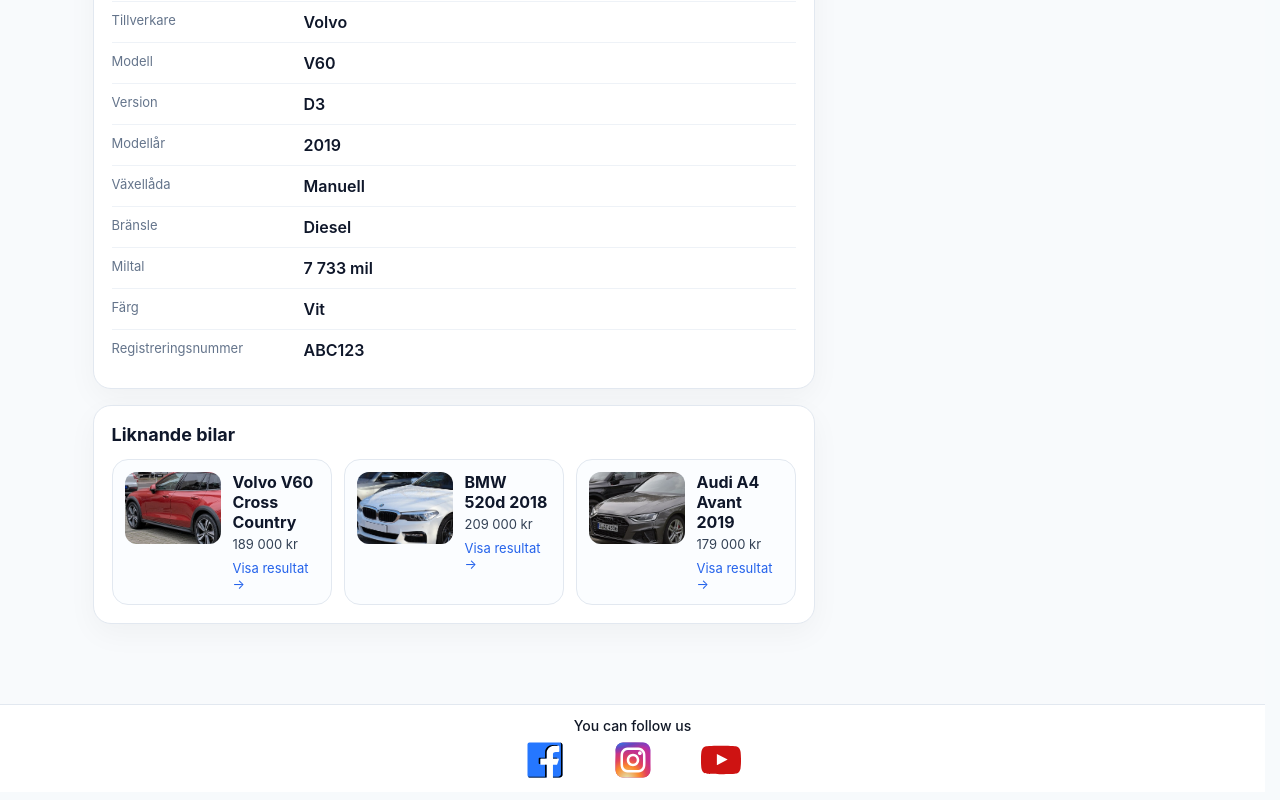
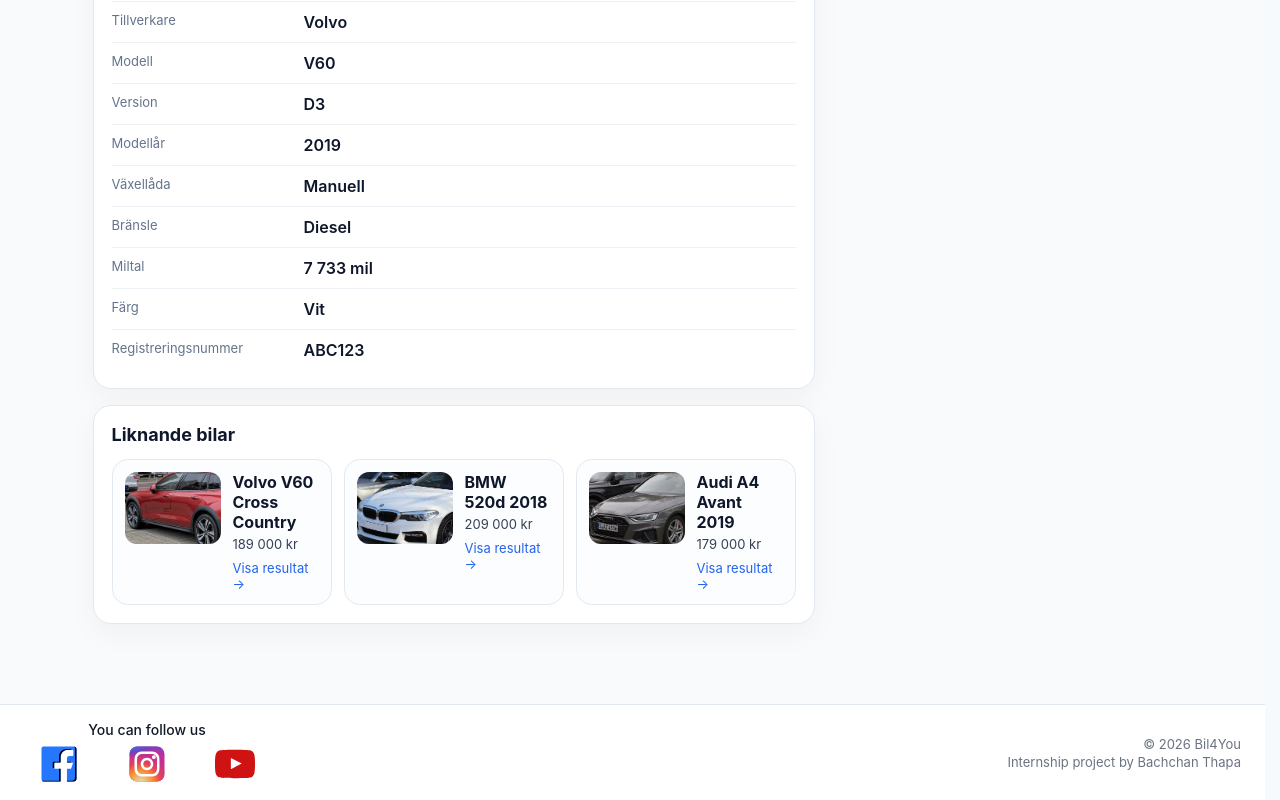
Before and after one commit to BachchanThapa/bil4you-nextjs, a Next.js app: page /car-detail in a window 1280 px wide. Shown: the part 1505-2305 px from the top of the page. Built offline with nearby package versions, Linux system fonts and the light colour scheme.

Commit message:
copyright added

```diff
--- a/src/components/Footer/Footer.tsx
+++ b/src/components/Footer/Footer.tsx
@@ -6,6 +6,7 @@
     <footer className={styles.footer}>
       <div className={styles.inner}>
         <div className={styles.content}>
+          <div className={styles.socialSection}>
             <p className={styles.followText}>You can follow us</p>
 
             <div className={styles.socials}>
@@ -15,7 +16,12 @@
                 rel="noopener noreferrer"
                 aria-label="Facebook"
               >
-              <Image src="/facebook.svg" alt="Facebook" width={70} height={40} />
+                <Image
+                  src="/facebook.svg"
+                  alt="Facebook"
+                  width={70}
+                  height={40}
+                />
               </a>
 
               <a
@@ -24,7 +30,12 @@
                 rel="noopener noreferrer"
                 aria-label="Instagram"
               >
-              <Image src="/instagram.svg" alt="Instagram" width={70} height={40} />
+                <Image
+                  src="/instagram.svg"
+                  alt="Instagram"
+                  width={70}
+                  height={40}
+                />
               </a>
 
               <a
@@ -33,9 +44,22 @@
                 rel="noopener noreferrer"
                 aria-label="YouTube"
               >
-              <Image src="/youtube.svg" alt="YouTube" width={70} height={40} />
+                <Image
+                  src="/youtube.svg"
+                  alt="YouTube"
+                  width={70}
+                  height={40}
+                />
               </a>
             </div>
+          </div>
+
+          <p className={styles.copyright}>
+            © 2026 Bil4You
+            <br />
+            Internship project by Bachchan Thapa
+          </p>
+
         </div>
       </div>
     </footer>
--- a/src/components/Footer/footer.module.scss
+++ b/src/components/Footer/footer.module.scss
@@ -4,7 +4,7 @@
   background: #ffffff;
   display: flex;
   justify-content: center;
-  padding: 12px 0;
+  padding: 16px 0; /* slightly increased */
 }
 
 .inner {
@@ -15,7 +15,14 @@
 
 .content {
   display: flex;
-  flex-direction: column; /* 👈 makes text on top */
+  flex-direction: column; /* mobile default */
+  align-items: center;
+  gap: 12px; /* slightly more breathing space */
+}
+
+.socialSection {
+  display: flex;
+  flex-direction: column;
   align-items: center;
   gap: 6px;
 }
@@ -42,3 +49,31 @@
     opacity: 0.7;
   }
 }
+
+.copyright {
+  font-size: 13px;
+  color: #6b7280;
+  text-align: center;
+  line-height: 1.4;
+}
+
+/* Desktop layout */
+@media (min-width: 768px) {
+  .content {
+    flex-direction: row;
+    justify-content: space-between;
+    align-items: center;
+  }
+
+  .socialSection {
+  display: flex;
+  flex-direction: column;
+  align-items: center;  // keep this
+  gap: 6px;
+  text-align: center;   // 👈 add this
+}
+
+  .copyright {
+    text-align: right;
+  }
+}
```
Lines whose indentation alone changed are shown as unchanged.
